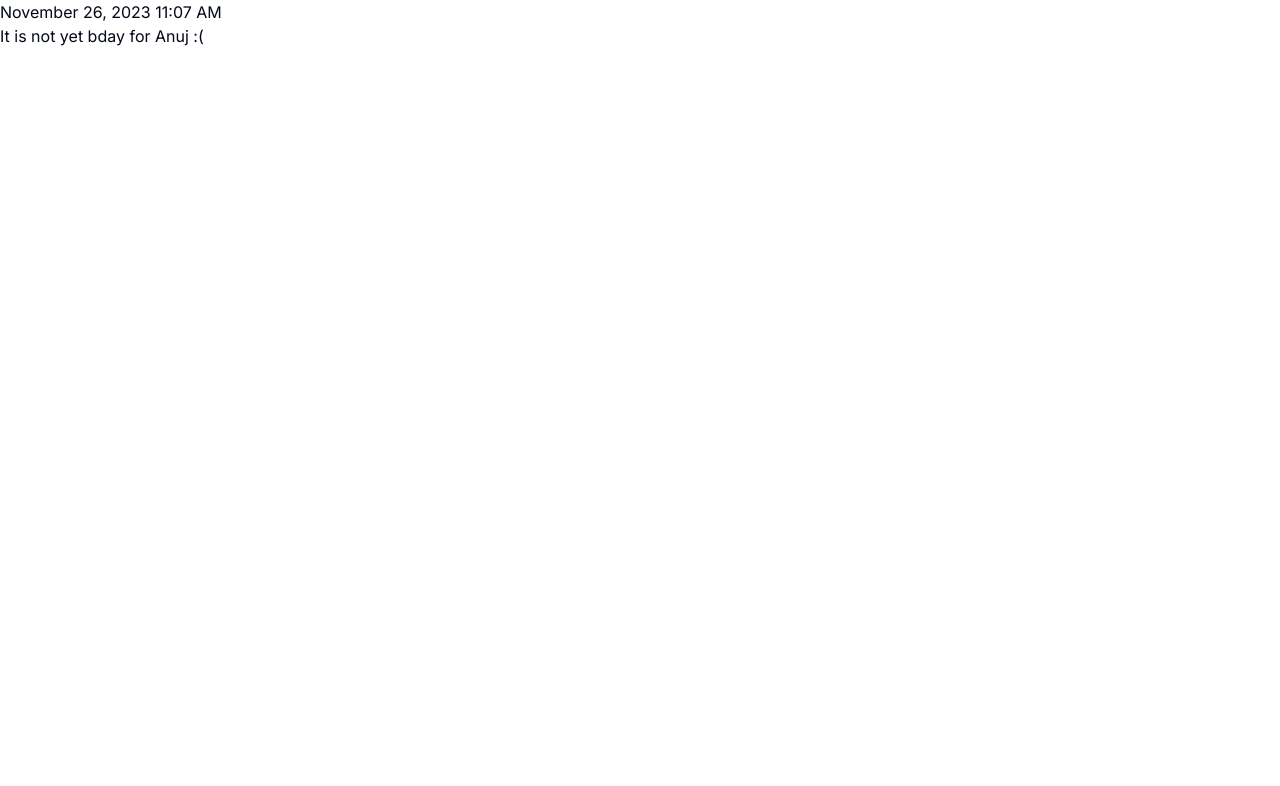
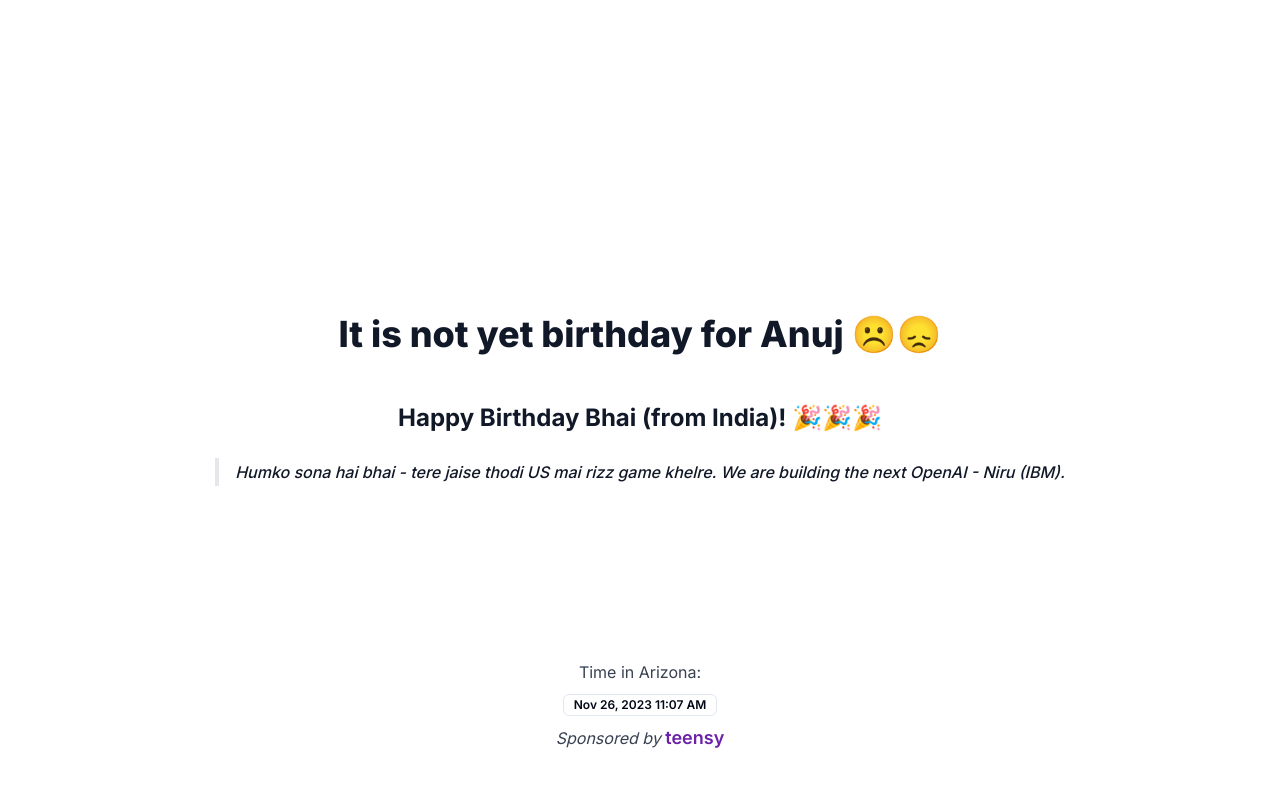
Before and after one commit to shiroyasha9/anuj-bday, a Next.js app: page / in a window 1280 px wide. Shown: the top 786 px of the page. Built offline with nearby package versions, Linux system fonts and the light colour scheme.

Commit message:
Fix formatting and update content in layout and page components

```diff
--- a/src/app/layout.tsx
+++ b/src/app/layout.tsx
@@ -1,22 +1,22 @@
-import type { Metadata } from 'next'
-import { Inter } from 'next/font/google'
-import './globals.css'
+import type { Metadata } from "next";
+import { Inter } from "next/font/google";
+import "./globals.css";
 
-const inter = Inter({ subsets: ['latin'] })
+const inter = Inter({ subsets: ["latin"] });
 
 export const metadata: Metadata = {
-  title: 'Create Next App',
-  description: 'Generated by create next app',
-}
+  title: "Is it Birthday for Anuj yet?",
+  description: "Check if it is birthday for Anuj yet!",
+};
 
 export default function RootLayout({
   children,
 }: {
-  children: React.ReactNode
+  children: React.ReactNode;
 }) {
   return (
     <html lang="en">
       <body className={inter.className}>{children}</body>
     </html>
-  )
+  );
 }
--- a/src/app/page.tsx
+++ b/src/app/page.tsx
@@ -1,24 +1,50 @@
 import dayjs from "dayjs";
 import utc from "dayjs/plugin/utc";
 import timezone from "dayjs/plugin/timezone";
+import { Badge } from "@/components/ui/badge";
+import Link from "next/link";
 
 dayjs.extend(utc);
 dayjs.extend(timezone);
 
+export const dynamic = "force-dynamic";
+export const revalidate = 0;
+
 export default function Home() {
   const arizonaTime = dayjs().tz("America/Phoenix");
-  const formattedDateTime = arizonaTime.format("MMMM D, YYYY h:mm A");
+  const formattedDateTime = arizonaTime.format("MMM D, YYYY h:mm A");
 
   const is27th = arizonaTime.date() === 27;
   return (
-    <div>
-      <h1>{formattedDateTime}</h1>
-
-      <h2>
-        {is27th
-          ? "Lesssgoo it's birthday for Anuj too!"
-          : "It is not yet bday for Anuj :("}
-      </h2>
+    <div className="h-screen flex items-center justify-center flex-col relative p-4">
+      <div className="prose text-center max-w-none">
+        <h1>
+          {is27th
+            ? "Lesssgoo it's birthday for Anuj too! 🥳🎉"
+            : "It is not yet birthday for Anuj ☹️😞"}
+        </h1>
+        <h2>Happy Birthday Bhai (from India)! 🎉🎉🎉</h2>
+        <blockquote>
+          {is27th
+            ? "Humko kaam karna hai bhai - tere jaise thodi US mai rizz game khelre. We are building the next OpenAI - also Niru (IBM)."
+            : "Humko sona hai bhai - tere jaise thodi US mai rizz game khelre. We are building the next OpenAI - Niru (IBM)."}
+        </blockquote>
+      </div>
+      <div className="absolute bottom-12 flex flex-col items-center prose space-y-2">
+        <span>Time in Arizona:</span>
+        <Badge variant="outline">{formattedDateTime}</Badge>
+        <cite>
+          Sponsored by{" "}
+          <Link
+            href="https://teensy.tech"
+            className="text-purple-800 no-underline hover:underline not-italic font-semibold text-lg"
+            target="_blank"
+            rel="noopener noreferrer"
+          >
+            teensy
+          </Link>
+        </cite>
+      </div>
     </div>
   );
 }
--- /dev/null
+++ b/src/components/ui/badge.tsx
@@ -0,0 +1,36 @@
+import * as React from "react"
+import { cva, type VariantProps } from "class-variance-authority"
+
+import { cn } from "@/lib/utils"
+
+const badgeVariants = cva(
+  "inline-flex items-center rounded-md border px-2.5 py-0.5 text-xs font-semibold transition-colors focus:outline-none focus:ring-2 focus:ring-ring focus:ring-offset-2",
+  {
+    variants: {
+      variant: {
+        default:
+          "border-transparent bg-primary text-primary-foreground shadow hover:bg-primary/80",
+        secondary:
+          "border-transparent bg-secondary text-secondary-foreground hover:bg-secondary/80",
+        destructive:
+          "border-transparent bg-destructive text-destructive-foreground shadow hover:bg-destructive/80",
+        outline: "text-foreground",
+      },
+    },
+    defaultVariants: {
+      variant: "default",
+    },
+  }
+)
+
+export interface BadgeProps
+  extends React.HTMLAttributes<HTMLDivElement>,
+    VariantProps<typeof badgeVariants> {}
+
+function Badge({ className, variant, ...props }: BadgeProps) {
+  return (
+    <div className={cn(badgeVariants({ variant }), className)} {...props} />
+  )
+}
+
+export { Badge, badgeVariants }
--- /dev/null
+++ b/src/lib/utils.ts
@@ -0,0 +1,6 @@
+import { type ClassValue, clsx } from "clsx"
+import { twMerge } from "tailwind-merge"
+
+export function cn(...inputs: ClassValue[]) {
+  return twMerge(clsx(inputs))
+}
```
